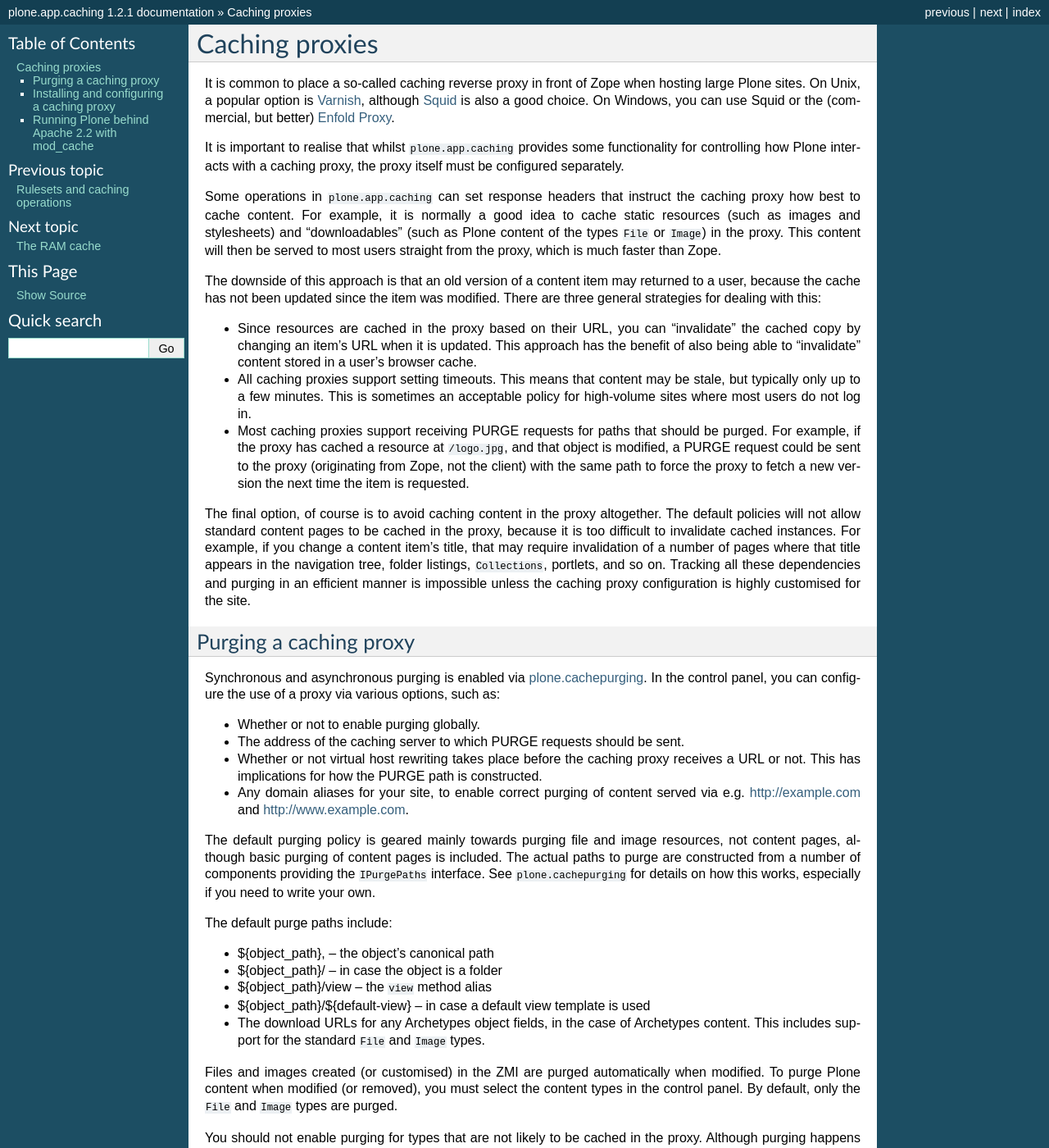
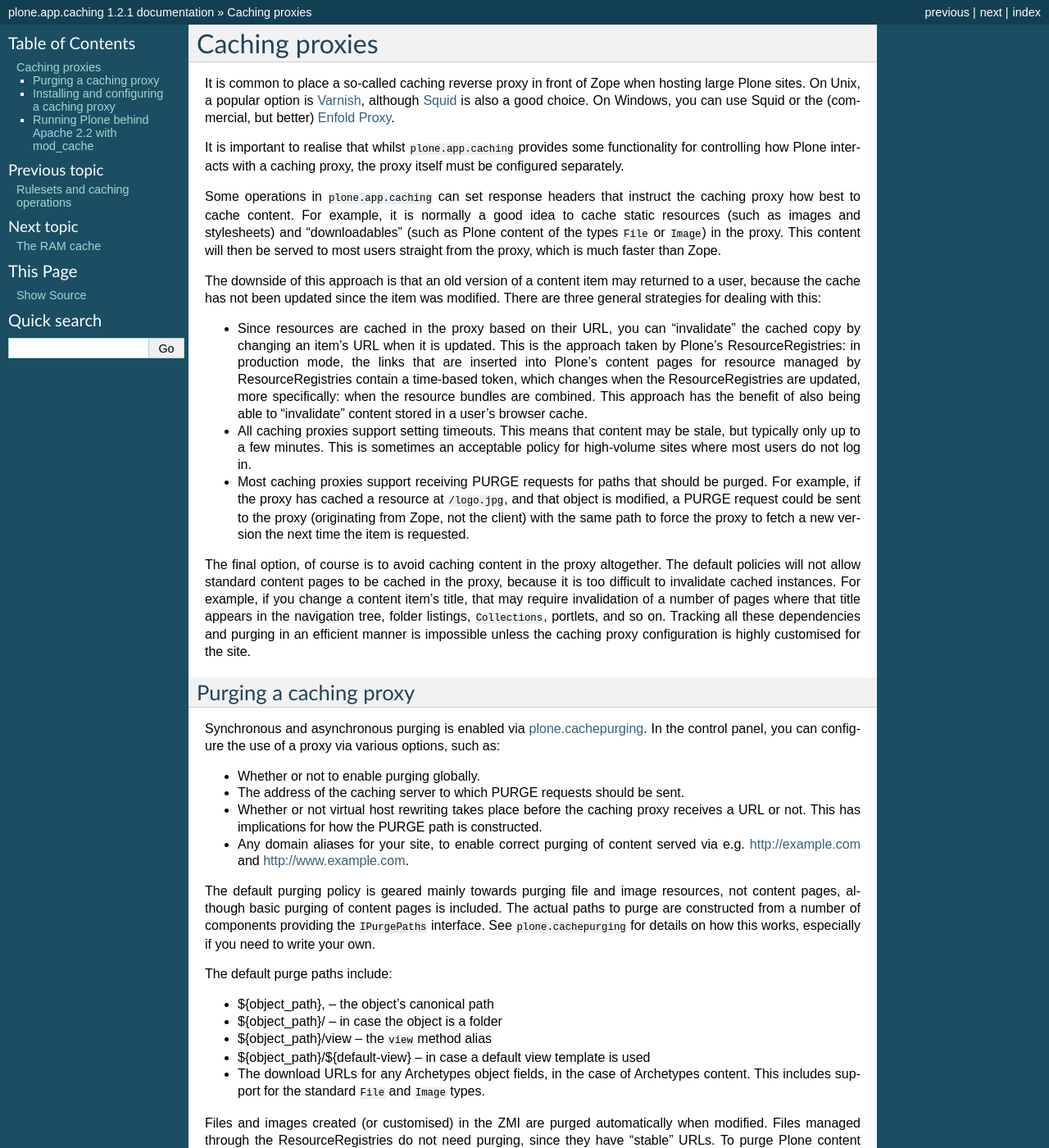
Before and after one commit to plone/plone.app.caching, a Sphinx documentation site: the page built from docs/caching-proxies.rst, in a window 1280 px wide and 1400 px high. Shown: the whole window at 82% size. Built offline with Sphinx 7.4.7, drawn with Linux system fonts in a browser that asks for light colours; some of the changed text lies outside the part shown.

Commit message:
Revert part of "Handling of legacy resource registries Products.ResourceRegistries removed"
This partially reverts commit b18dedbe24658427799ef4909946971e6bb8e518.

Specifically:

- This reintroduces the resourceRegistries ETag in the various caching profiles.
- Adds documentation for the ETag.
- Adapts the tests to expect content for the ETag.

The tests will need changes though.

The legacy resource registries (portal_css/kss/javascript) are definitely not supported with this revert.
This is only about the "new-style" Plone 5 resource registries in `@@resourceregistry-controlpanel`.

```diff
--- a/docs/caching-proxies.rst
+++ b/docs/caching-proxies.rst
@@ -22,7 +22,13 @@
 was modified. There are three general strategies for dealing with this:
 
 * Since resources are cached in the proxy based on their URL, you can
-  "invalidate" the cached copy by changing an item's URL when it is updated. This approach has the benefit of also being able to
+  "invalidate" the cached copy by changing an item's URL when it is updated.
+  This is the approach taken by Plone's ResourceRegistries:
+  in production mode, the links that are inserted
+  into Plone's content pages for resource managed by ResourceRegistries
+  contain a time-based token, which changes when the ResourceRegistries
+  are updated, more specifically: when the resource bundles are combined.
+  This approach has the benefit of also being able to
   "invalidate" content stored in a user's browser cache.
 
 * All caching proxies support setting timeouts. This means that content may
@@ -85,7 +91,8 @@
   ``Image`` types.
 
 Files and images created (or customised) in the ZMI are purged automatically
-when modified. To purge Plone content when modified
+when modified. Files managed through the ResourceRegistries do not need
+purging, since they have "stable" URLs. To purge Plone content when modified
 (or removed), you must select the content types in the control panel. By
 default, only the ``File`` and ``Image`` types are purged.
 
--- a/docs/etags.rst
+++ b/docs/etags.rst
@@ -42,6 +42,11 @@
 * skin
     The name of the current skin (theme)
 
+* resourceRegistries
+    A timestamp indicating the last-modified timestamp for the
+    Resource Registries. This is useful for avoiding requests for expired
+    resources from cached pages.
+
 It is possible to provide additional tokens by registering an ``IETagValue``
 adapter. This should be a named adapter on the published object (typically a
 view, file resource or Zope page template object) and request, with a unique
```
Also changed, not shown: 5 other files.
